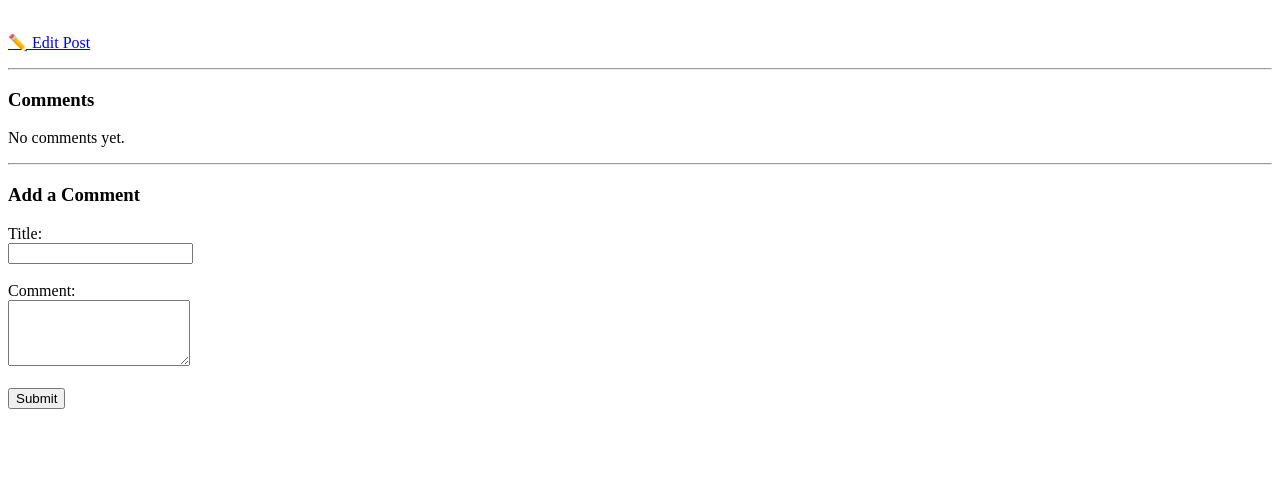
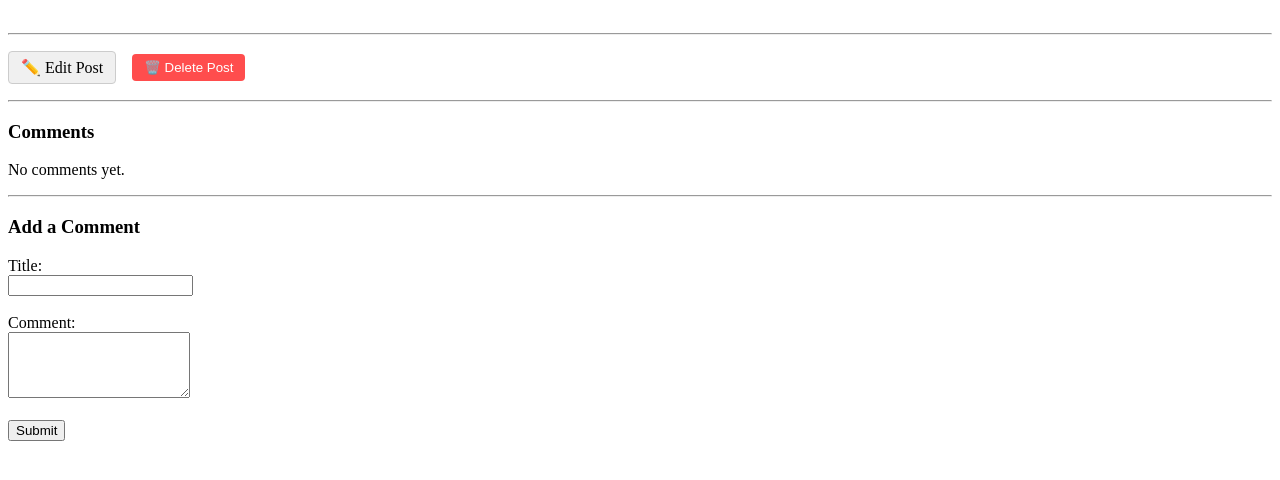
Before and after one commit to bjornum/main_assignment_blog, a Flask app: template app/templates/post_detail.html in a window 1280 px wide. Shown: the part 135-615 px from the top of the page. Run offline with Flask 3, Linux system fonts and the light colour scheme; the template is opened without the code that fills it, so the values that code supplies are empty.

Commit message:
Delete Post
Can now delete an post

```diff
--- a/app/static/style.css
+++ b/app/static/style.css
@@ -12,3 +12,30 @@ article {
 .flashes li.error {
   color: red;
 }
+
+.button-link {
+  background-color: #f0f0f0;
+  padding: 6px 12px;
+  text-decoration: none;
+  border-radius: 4px;
+  color: black;
+  border: 1px solid #ccc;
+  cursor: pointer;
+}
+
+.button-link:hover {
+  background-color: #e0e0e0;
+}
+
+.button-danger {
+  background-color: #ff4d4d;
+  color: white;
+  padding: 6px 12px;
+  border: none;
+  border-radius: 4px;
+  cursor: pointer;
+}
+
+.button-danger:hover {
+  background-color: #d93636;
+}
--- a/app/templates/edit_post.html
+++ b/app/templates/edit_post.html
@@ -1,6 +1,8 @@
 {% extends "base.html" %} {% block title %}Edit Post{% endblock %} {% block
 content %}
 <h2>Edit Blog Post</h2>
+<a href="{{ url_for('main.home') }}">← Back to all posts</a>
+<hr />
 <form method="post">
   <label for="title">Title:</label><br />
   <input
--- a/app/templates/post_detail.html
+++ b/app/templates/post_detail.html
@@ -17,9 +17,23 @@ block content %}
   {% endif %}
 </article>
 
-<p>
-  <a href="{{ url_for('main.edit_post', post_id=post['id']) }}">✏️ Edit Post</a>
-</p>
+<hr />
+
+<div style="margin: 1em 0; display: flex; gap: 1rem; align-items: center">
+  <a
+    href="{{ url_for('main.edit_post', post_id=post['id']) }}"
+    class="button-link"
+    >✏️ Edit Post</a
+  >
+
+  <form
+    action="{{ url_for('main.delete_post', post_id=post['id']) }}"
+    method="post"
+    onsubmit="return confirm('Are you sure you want to delete this post?');"
+  >
+    <button type="submit" class="button-danger">🗑️ Delete Post</button>
+  </form>
+</div>
 
 <hr />
 
```
Also changed, not shown: app/routes.py (+19 -0 lines).
